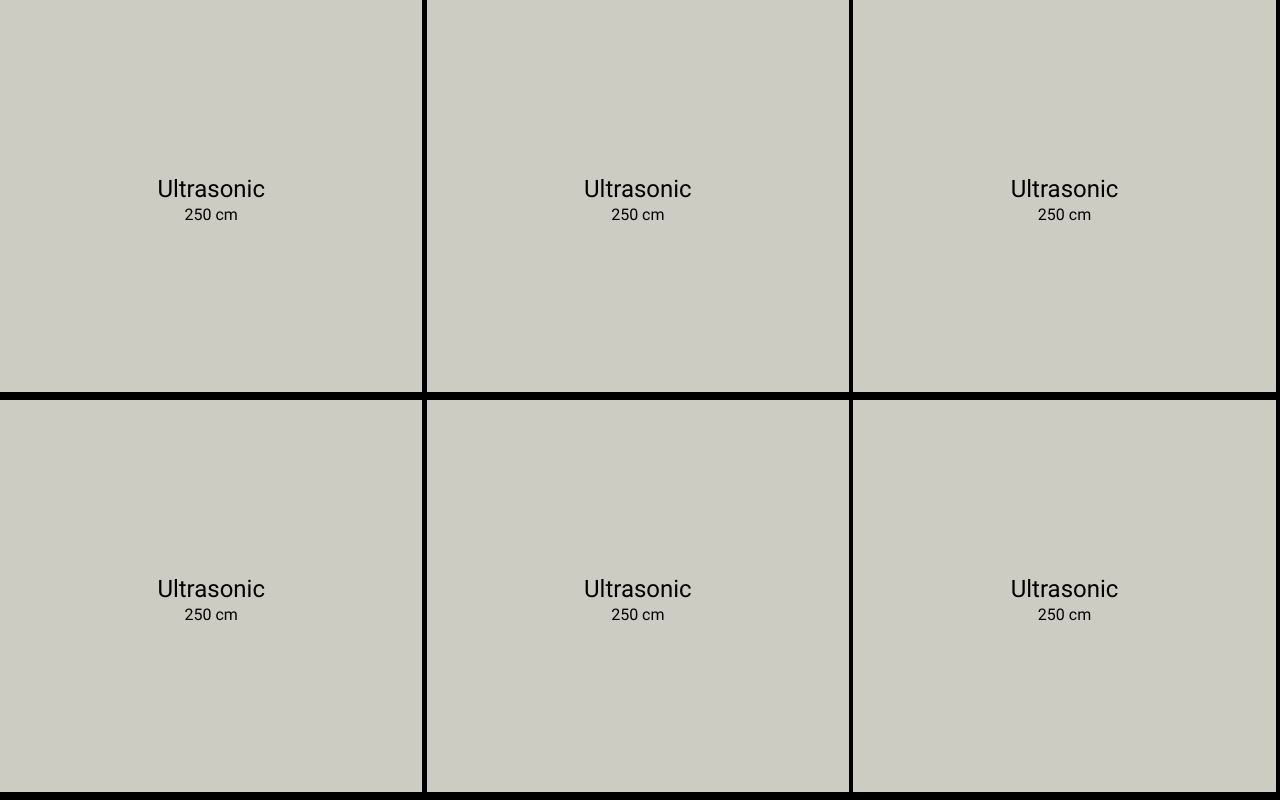
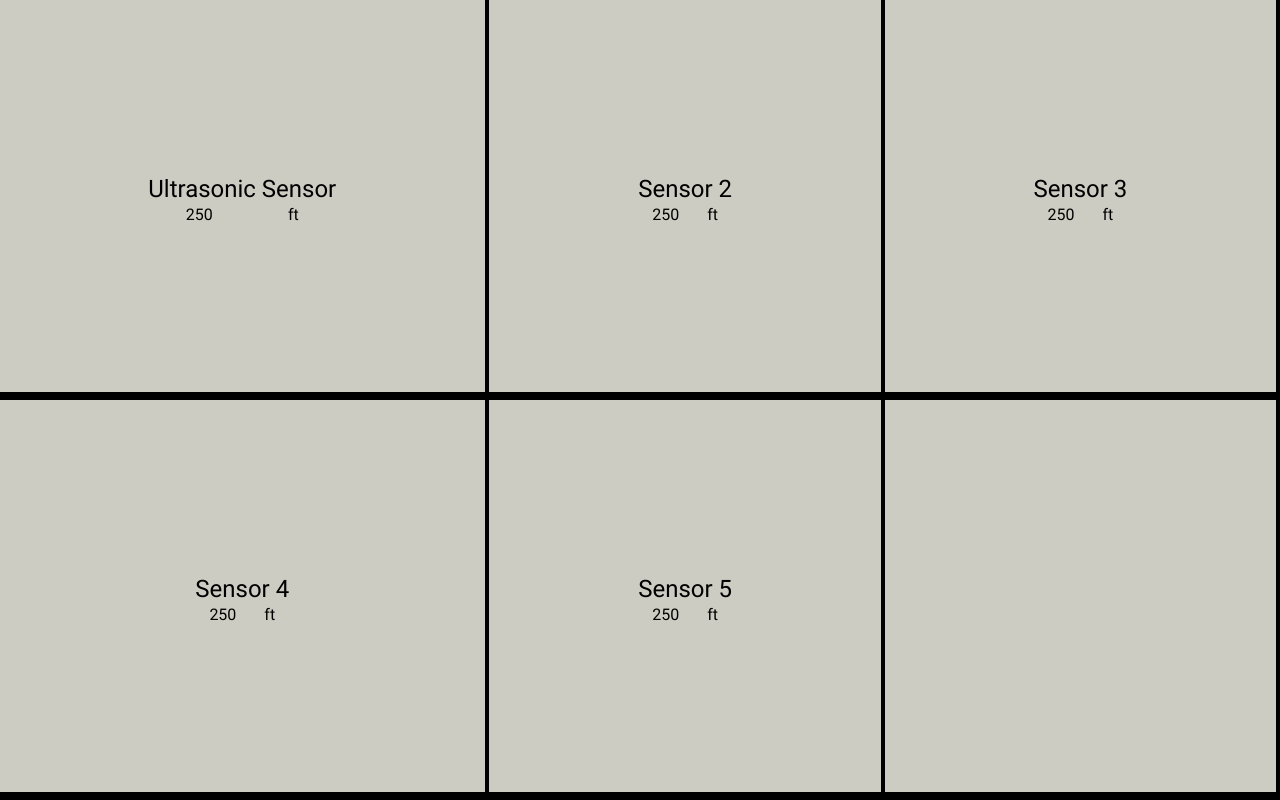
Before and after one commit to svr8/IoT_Server, a website: page views/dashboard.html in a window 1280 px wide. Drawn offline with Linux system fonts and the light colour scheme; no server answers.

Commit message:
Dashboard Complete

```diff
--- a/static/script.js
+++ b/static/script.js
@@ -1,7 +1,34 @@
 $(document).ready(function() {
+	$("#intro").hide();
+	$("#dashboard-wrap").hide();
+
+	const sensor_title = [
+		'Ultrasonic Sensor',
+		'Sensor 2',
+		'Sensor 3',
+		'Sensor 4',
+		'Sensor 5'
+	];
+	const sensor_unit = [
+		'ft',
+		'ft',
+		'ft',
+		'ft',
+		'ft'
+	];
+	let theta = 5;
+
+	let alarm_status = false;
+	const sensorCount = 5;
+
+	const setSensorTitle = function(id, title, unit) {
+		document.getElementsByClassName("sensor-title-value")[id].innerHTML = title;
+		document.getElementsByClassName("unit")[id].innerHTML = unit;
+	}
 
 	const setSensorValue = function(id, value) {
-		document.getElementsByClassName("sensor-value")[id].innerHTML = value;
+		if(value)
+			document.getElementsByClassName("sensor-value")[id].innerHTML = value;
 	};
 
 	const getSensorValue = function(id, callback) {
@@ -10,11 +37,49 @@ $(document).ready(function() {
 		});
 	};
 
-	for(let i=0; i<6;i++) {
+
+
+	for(let i=0;i<sensorCount;i++) {
+		setSensorTitle(i, sensor_title[i], sensor_unit[i]);
+	}
+
+	const reset_alarm = function() {
+		$(".sensor:nth-child(6)").removeClass('triggered');
+		$(".sensor:nth-child(6)").addClass('not-triggered');
+	};
+	const set_alarm = function() {
+		$(".sensor:nth-child(6)").removeClass('not-triggered');
+		$(".sensor:nth-child(6)").addClass('triggered');
+	}
+
+
+	setInterval(function(){
+
+	for(let i=0; i<sensorCount;i++) {
 		let sensorID = `S${(i+1)}`;
 		let domID = i;
 		getSensorValue(sensorID, function(data){
 			setSensorValue(domID, data);
 		});
 	}
+
+	let ultrasonic_val = Number((document.getElementsByClassName("sensor-value")[0].innerHTML).trim());
+	let status = ultrasonic_val <= theta;
+	if(status && !alarm_status) {
+		alarm_status = true;
+		set_alarm();
+	} else if(!status && alarm_status) {
+		alarm_status = false;
+		reset_alarm();
+	}
+	}, 250);
+
+	$("#intro").fadeIn(1200, "linear", function(){
+		$("#intro").delay(600).fadeOut(1200, "linear", function(){
+			$("#dashboard-wrap").fadeIn(600, "linear");
+		});
+
+	});
+
+
 });
--- a/static/style.css
+++ b/static/style.css
@@ -6,6 +6,26 @@ body {
   margin: 0;
   padding: 0;
 }
+
+#intro {
+	position: absolute;
+	top: 0px;
+	left: 0px;
+	width: 100%;
+	height: 100%;
+	background-color: black;
+	z-index: 1;
+}
+#logo {
+	position: absolute;
+	top: calc(50% - 75px);
+	left: calc(50% - 100px);
+	height: 150px;
+	width: 200px;
+	background-image: url('logo.jpg');
+	background-size: cover;
+}
+
 #dashboard-wrap {
   position: absolute;
   top: 0px;
@@ -18,6 +38,8 @@ body {
   display: grid;
   grid-template-areas:
     'sensor sensor sensor'
+    'sensor sensor sensor';
+  z-index: 0;
 }
 
 .sensor {
@@ -28,7 +50,7 @@ body {
   display: grid;
   grid-template-areas:
     'title'
-    'value';
+    'value unit';
   justify-content: center;
 }
 
@@ -37,18 +59,38 @@ body {
   font-size: 3vh;
   font-family: DefaultFont;
   text-align: center;
-  /* border: 1px solid red; */
 }
 .sensor-title-value {
   position: relative;
   top: calc(100% - 3.2vh);
 }
-.sensor-value {
+.sensor-value-wrap {
   position: relative;
   grid-area: 'value';
   font-family: DefaultFont;
   top: 4px;
   text-align: center;
-  /* border: 1px solid green; */
+  display: grid;
+  grid-template-areas:
+	'sensor_val unit';
+}
+.sensor-value {
+	grid-area: 'sensor_val';
+}
+.unit {
+	grid-area: 'unit';
+}
+.not-triggered {
+  background-color: rgba(255, 255, 243, 0.8);
+}
+.triggered {
+  background-color: red;
+  animation: fadeInOut 1.5s infinite;
+}
 
+
+@keyframes fadeInOut {
+  0% {opacity: 0;}
+  50% {opacity: 1;}
+  100% {opacity: 0;}
 }
--- a/views/dashboard.html
+++ b/views/dashboard.html
@@ -1,5 +1,6 @@
 <html>
 	<head>
+		<title>Team Electromov | Dashboard</title>
 		<link rel="stylesheet" type="text/css" href="../static/style.css">
 		<script src="../static/jquery.min.js"></script>
 		<script src="../static/script.js"></script>
@@ -12,7 +13,10 @@
 						Ultrasonic
 					</div>
 				</div>
-				<div class="sensor-value">250 cm</div>
+				<div class="sensor-value-wrap">
+					<div class="sensor-value">250</div>
+					<div class="unit">cm</div>
+				</div>
 			</div>
 
 			<div class="sensor">
@@ -21,7 +25,10 @@
 						Ultrasonic
 					</div>
 				</div>
-				<div class="sensor-value">250 cm</div>
+				<div class="sensor-value-wrap">
+					<div class="sensor-value">250</div>
+					<div class="unit">cm</div>
+				</div>
 			</div>
 
 			<div class="sensor">
@@ -30,7 +37,10 @@
 						Ultrasonic
 					</div>
 				</div>
-				<div class="sensor-value">250 cm</div>
+				<div class="sensor-value-wrap">
+					<div class="sensor-value">250</div>
+					<div class="unit">cm</div>
+				</div>
 			</div>
 
 			<div class="sensor">
@@ -39,7 +49,10 @@
 						Ultrasonic
 					</div>
 				</div>
-				<div class="sensor-value">250 cm</div>
+				<div class="sensor-value-wrap">
+					<div class="sensor-value">250</div>
+					<div class="unit">cm</div>
+				</div>
 			</div>
 
 			<div class="sensor">
@@ -48,18 +61,19 @@
 						Ultrasonic
 					</div>
 				</div>
-				<div class="sensor-value">250 cm</div>
+				<div class="sensor-value-wrap">
+					<div class="sensor-value">250</div>
+					<div class="unit">cm</div>
+				</div>
 			</div>
 
-			<div class="sensor">
-				<div class="sensor-title">
-					<div class="sensor-title-value">
-						Ultrasonic
-					</div>
-				</div>
-				<div class="sensor-value">250 cm</div>
+			<div class="sensor not-triggered">
+
 			</div>
 
 		</div>
+		<div id="intro">
+			<div id="logo"></div>
+		</div>
 	</body>
 </html>
```
Also changed, not shown: app.js (+37 -14 lines), static/logo.jpg (added).
